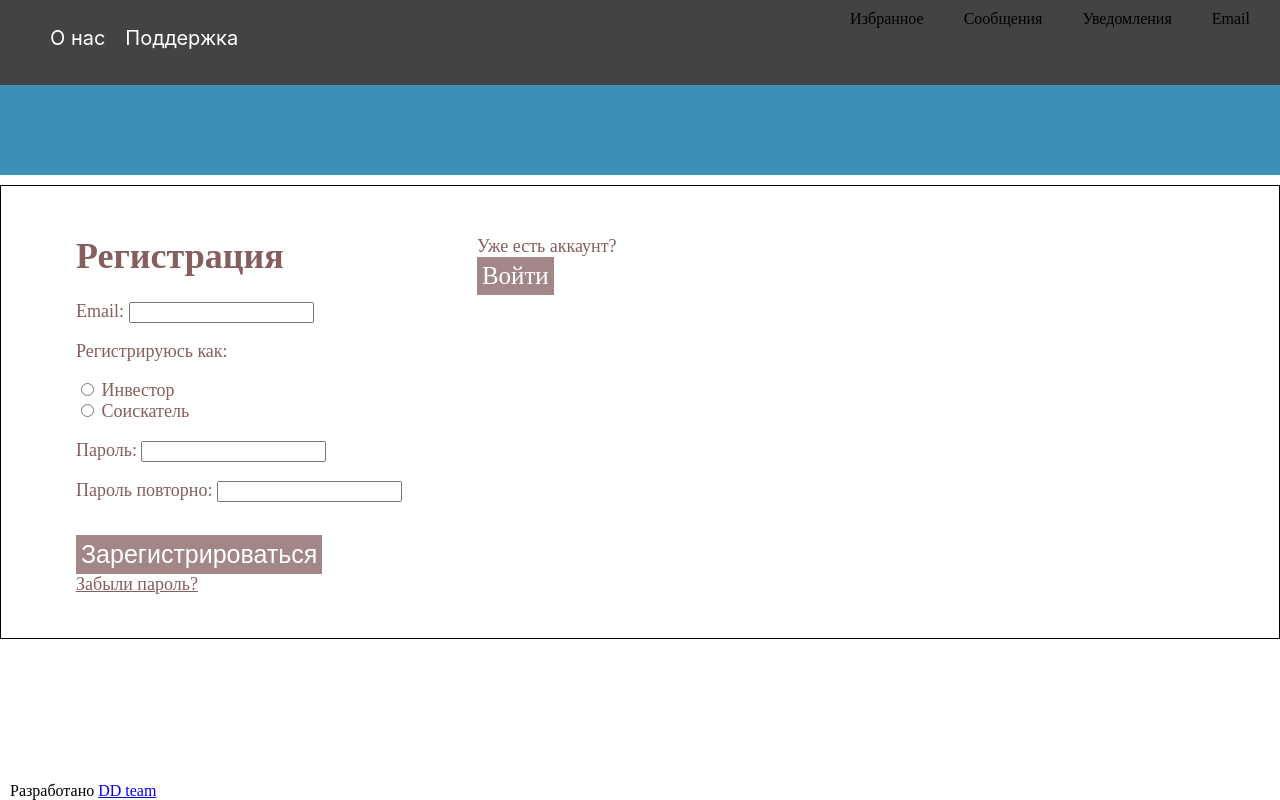
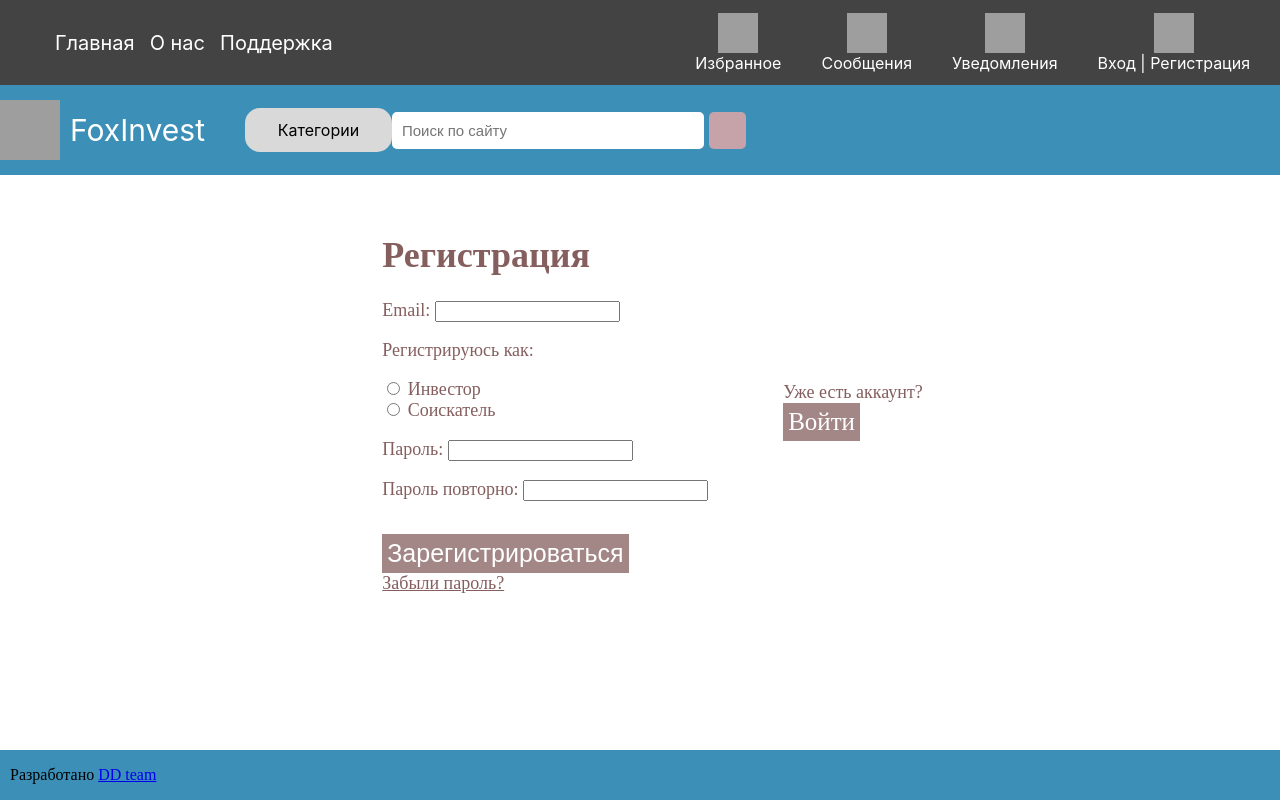
Before and after one commit to n9dmitry/Invest, a Django app: page /registration/ in a window 1280 px wide. Run offline with Django 4.2, Linux system fonts and the light colour scheme; grey boxes are pictures that could not be loaded.

Commit message:
0.11 header styles + button

```diff
--- a/Invest/reg/templates/base.html
+++ b/Invest/reg/templates/base.html
@@ -13,19 +13,47 @@
         <div class="topline">
             <div class="lefttopline">
                 <ul>
+                    <li><a href="{% url 'ad' %}">Главная</a></li>
                     <li>О нас</li>
                     <li>Поддержка</li>
 
                 </ul>
             </div>
             <div class="righttopline">
-                <div>Избранное</div>
-                <div>Сообщения</div>
-                <div>Уведомления</div>
-                <div>Email</div>
+                <div>
+                    <img src="{% static 'Invest/img/righttopline/favourites.svg' %}">
+                    Избранное
+                </div>
+                <div>
+                    <img src="{% static 'Invest/img/righttopline/messages.svg' %}">
+                    Сообщения
+                </div>
+                <div>
+                    <img src="{% static 'Invest/img/righttopline/notice.svg' %}">
+                    Уведомления
+                </div>
+                <div class="login">
+                    <img src="{% static 'Invest/img/righttopline/avatar.svg' %}">
+                    <div class="login-links">
+                        <a href="{% url 'authorization' %}">Вход</a> |
+                        <a href="{% url 'registration' %}">Регистрация</a>
+                    </div>
+                </div>
             </div>
         </div>
-        <div class="searchline"></div>
+        <div class="searchline">
+            <img src="{% static 'Invest/img/searchline/logo.svg' %}">
+            <span>FoxInvest</span>
+            <button class="categories">Категории</button>
+            <div class="search">
+                <input type="text" placeholder="Поиск по сайту">
+                <button type="submit" class="findbutton">
+                    <img src="{% static 'Invest/img/searchline/findbutton.svg' %}">
+
+                    Найти</button>
+
+            </div>
+        </div>
 
 
 
@@ -36,7 +64,8 @@
 
     {% block content %}
     {% endblock %}
-
-    <div class="developers">Разработано <a href="https://t.me/n9dmitry">DD team</a></div>
+    <div class="footer">
+        <div class="developers">Разработано <a href="https://t.me/n9dmitry">DD team</a></div>
+    </div>
 </body>
 </html>
--- a/Invest/static/Invest/css/base.css
+++ b/Invest/static/Invest/css/base.css
@@ -11,11 +11,19 @@ html, body {
 .topline {
     height: 85px;
     background-color: #434343;
+    display: flex;
+    justify-content: space-between;
+}
+
+.topline a:link {
+  text-decoration: none; /* Убирает подчеркивание */
+  color: inherit; /* Наследует цвет текста от родительского элемента */
 }
 
 .lefttopline {
     float: left;
-
+    align-items: center;
+    display: flex;
 }
 
 .lefttopline ul {
@@ -30,35 +38,123 @@ html, body {
     display: inline-block;
     font-size: 20px;
     font-family: 'Inter', sans-serif;
-    margin: 10px;
+    margin-left: 15px;
 }
 
 .righttopline {
     display: flex;
-    justify-content: flex-end;
+    float: right;
+    align-items: center;
+
 }
+
+
 
 .righttopline > div {
     margin: 10px;
     padding-right: 20px;
     display: flex;
     justify-content: flex-end;
+    color: white;
+    flex-direction: column;
+    align-items: center;
+    font-family: 'Inter', sans-serif;
+
+}
+
+.righttopline > div > img {
+    width: 40px;
+    height: 40px;
+
+}
+
+.login {
+    align-items: inherit;
+    display: flex;
+}
+
+.login-links {
+    display: inline-block;
 }
 
 .searchline {
     height: 90px;
     background-color: #3C90B8;
+    display: flex;
+    align-items: center;
+    width: 100%;
 }
 
+.searchline > img {
+    width: 60px;
+    height: 60px;
 
 
+}
 
+.searchline > span {
+    color: white;
+    font-size: 30px;
+    font-family: 'Inter', sans-serif;
+    margin: 0 10px;
+}
 
+.categories {
+    align-items: center;
+    background-color: #D9D9D9;
+    width: 147px;
+    height: 44px;
+    box-sizing: border-box;
+    margin-left: 30px;
+    font-family: 'Inter', sans-serif;
+    font-size: 16px;
+    border: none;
+    border-radius: 15px;
+}
 
+.search {
+    display: inline-flex;
+    float: right;
+}
 
+.search > input {
+    width: 300px;
+    height: 35px;
+    border-radius: 5px;
+    border: none;
+    margin-right: 5px;
+    font-size: 15px;
+    padding-left: 10px;
+}
 
+.search > input::placeholder {
+    font-size: 15px;
+}
+
+.findbutton {
+    height: 37px;
+    width: 37px;
+    text-indent: -9999px;
+    border: none;
+    background-color: #C6A3A8;
+    border-radius: 5px;
+}
+
+.findbutton > img {
+    height: 26px;
+    width: 26px;
+}
+
+.footer {
+    display: flex;
+    position: fixed;
+    bottom: 0;
+    background-color: #3C90B8;
+    height: 50px;
+    width: 100%;
+}
 .developers {
     padding-left: 10px;
     position: fixed;
-    bottom: 0;
+    align-self: center;
 }
--- a/Invest/static/Invest/css/registration.css
+++ b/Invest/static/Invest/css/registration.css
@@ -52,6 +52,7 @@ form > div > input {
     display: flex;
     flex-direction: row;
     margin-bottom: 100px;
-    border: 1px solid black;
     padding-left: 50px;
+    justify-content: center;
+    align-items: center;
 }
```
Also changed, not shown: Invest/static/Invest/css/authorization.css (+6 -3 lines).
